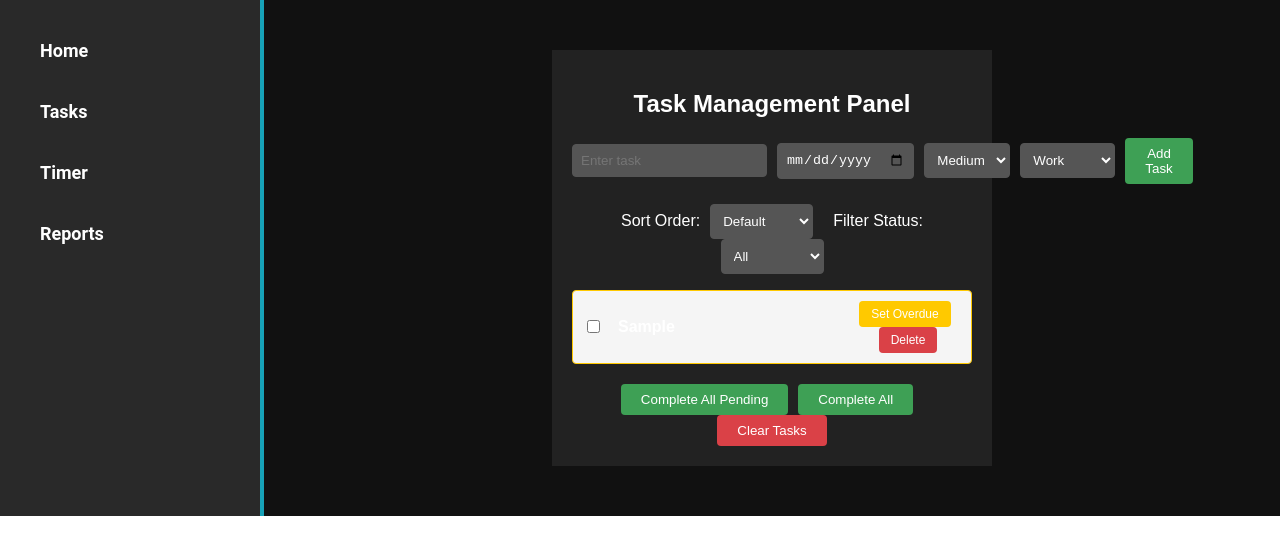
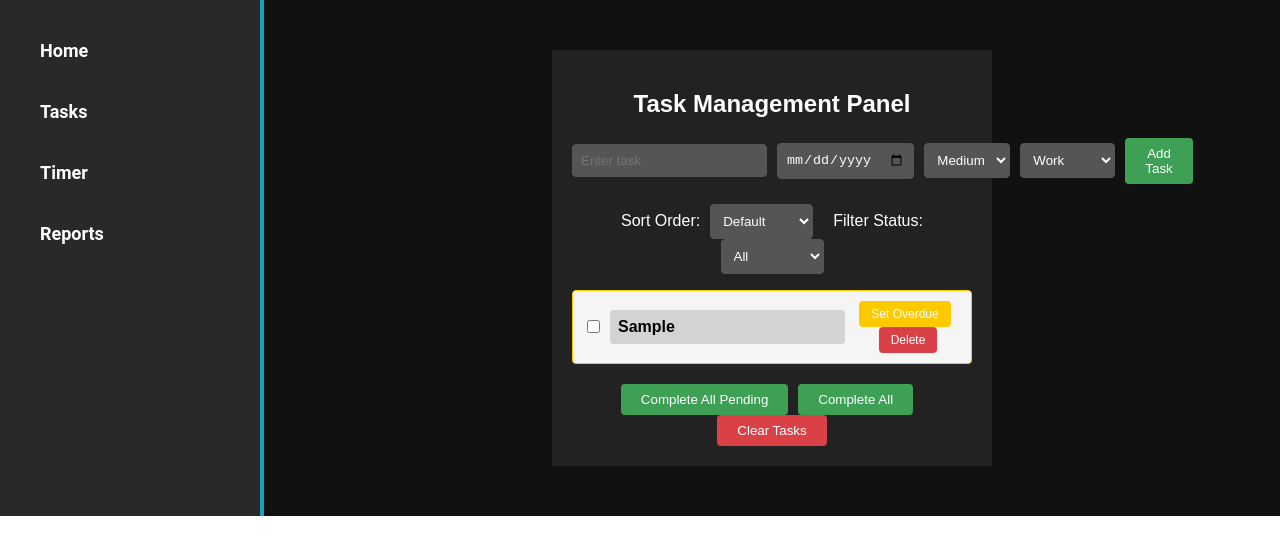
Before and after one commit to birdup000/ADHD-TaskManagementPanel, a React (Create React App) app in the folder adhdpanel/: page /tasks in a window 1280 px wide. Both pictures are taken after typing "Sample", "2020-01-15" into the empty fields and a click on the button "Add Task". Shown: the top 554 px of the page. Built offline with nearby package versions, Linux system fonts and the light colour scheme; the HTML template or start-up script is replaced by a standard one.

Commit message:
fix that annoying text box

```diff
--- a/adhdpanel/src/components/Tasks.js
+++ b/adhdpanel/src/components/Tasks.js
@@ -345,8 +345,8 @@ const TaskManagementPanel = () => {
                       outline: "none",
                       fontSize: "16px",
                       fontWeight: "bold",
-                      backgroundColor: "transparent",
-                      color: "#fff",
+                      backgroundColor: "lightgrey",
+                      color: "#000",
                     }}
                   />
                 </div>
```
